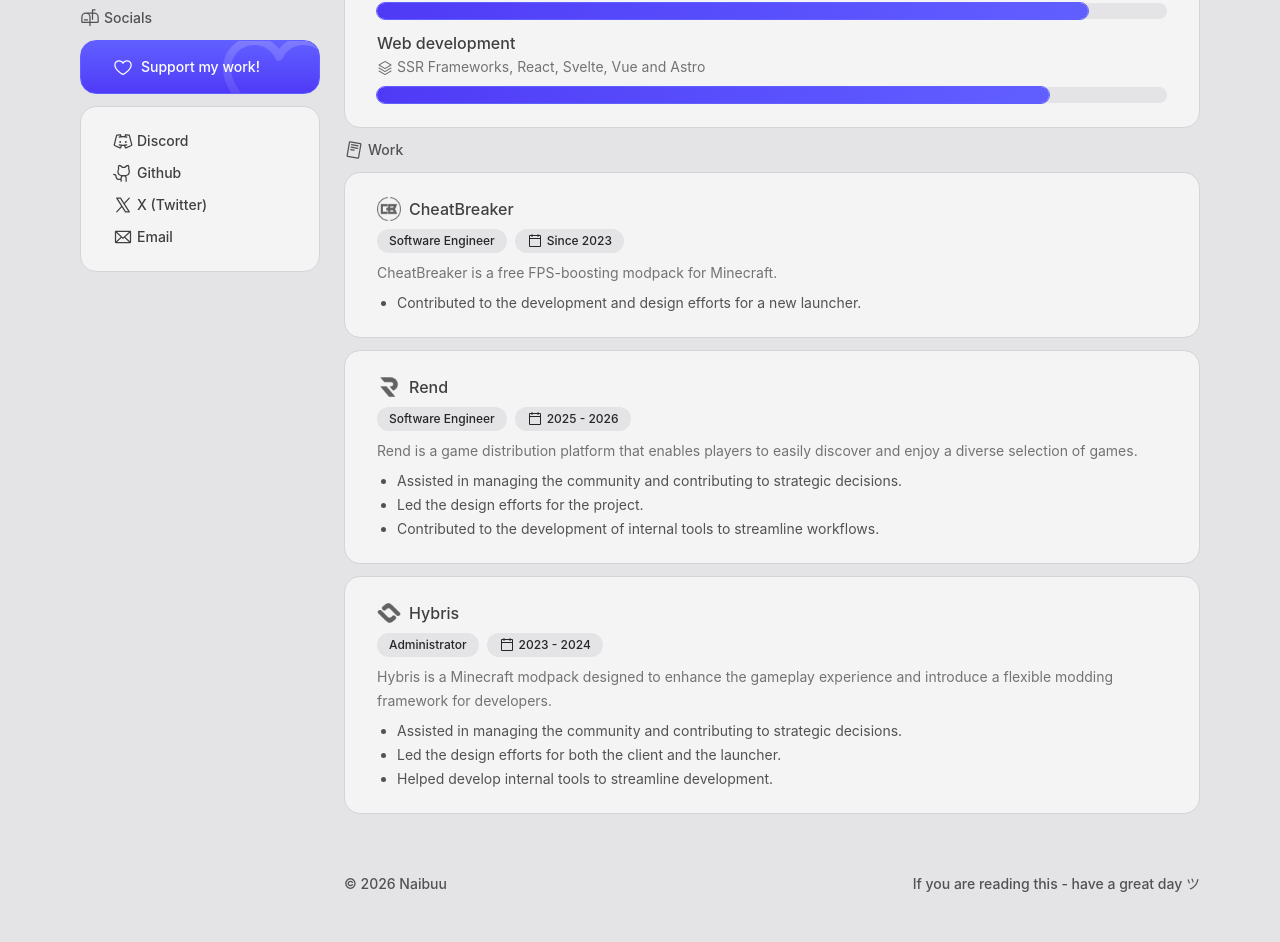
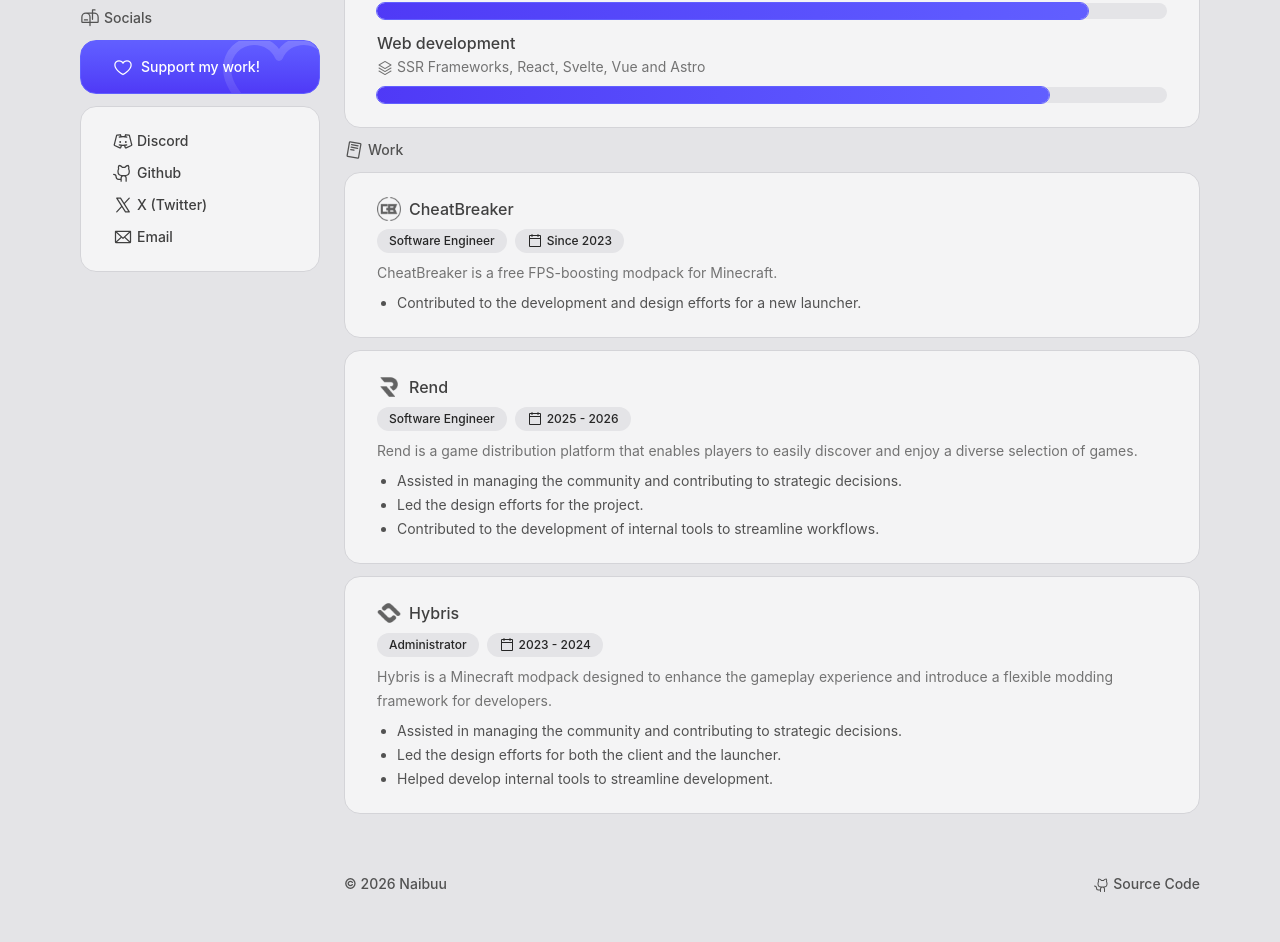
Before and after one commit to thororen1234/Website, an Astro site: page / in a window 1280 px wide. Shown: the part 492-1434 px from the top of the page. Built offline with nearby package versions, Linux system fonts and the light colour scheme; Astro itself is replaced by a stand-in of ours; a web font is replaced by a local one.

Commit message:
chore: update footer to include source code

```diff
--- a/src/components/Layout/Footer.astro
+++ b/src/components/Layout/Footer.astro
@@ -1,9 +1,13 @@
-<footer class="max-sm:flex-col max-sm:justify-center flex items-center justify-between py-12 text-sm">
+---
+import { Icon } from 'astro-icon/components'
+---
+
+<footer class="max-sm:flex-col max-sm:gap-1 max-sm:justify-center flex items-center justify-between py-12 text-sm">
     <span class="font-medium text-neutral-600 dark:text-neutral-400">
         © {new Date().getFullYear()} Naibuu
     </span>
 
-    <p class="font-medium text-neutral-600 dark:text-neutral-400">
-        If you are reading this - have a great day ツ
-    </p>
+    <a href="https://github.com/Naibuu/Website" class="font-medium active:scale-95 transition-transform text-neutral-600 dark:text-neutral-400">
+          <Icon name="ph:github-logo" size={16} class="inline" /> Source Code
+    </a>
 </footer>
```
